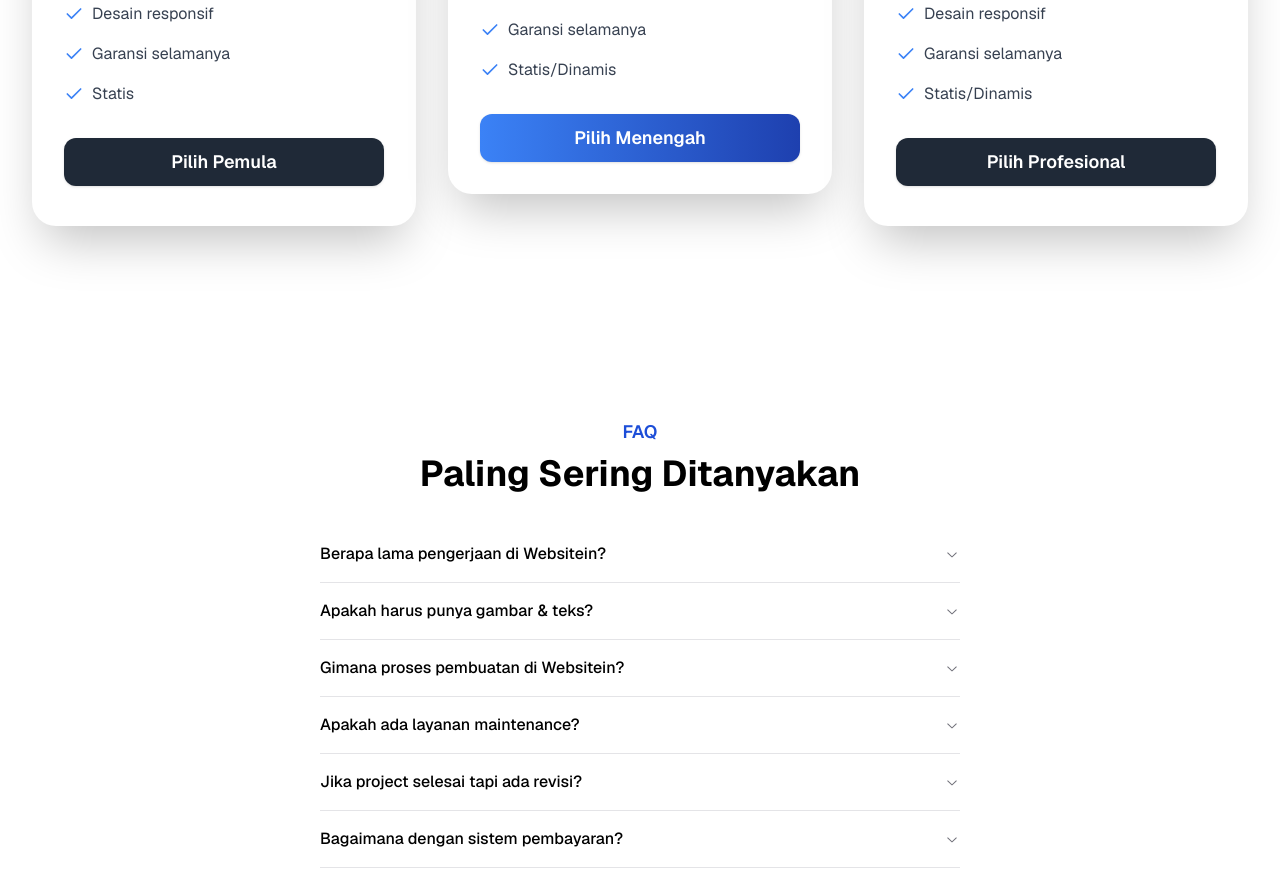
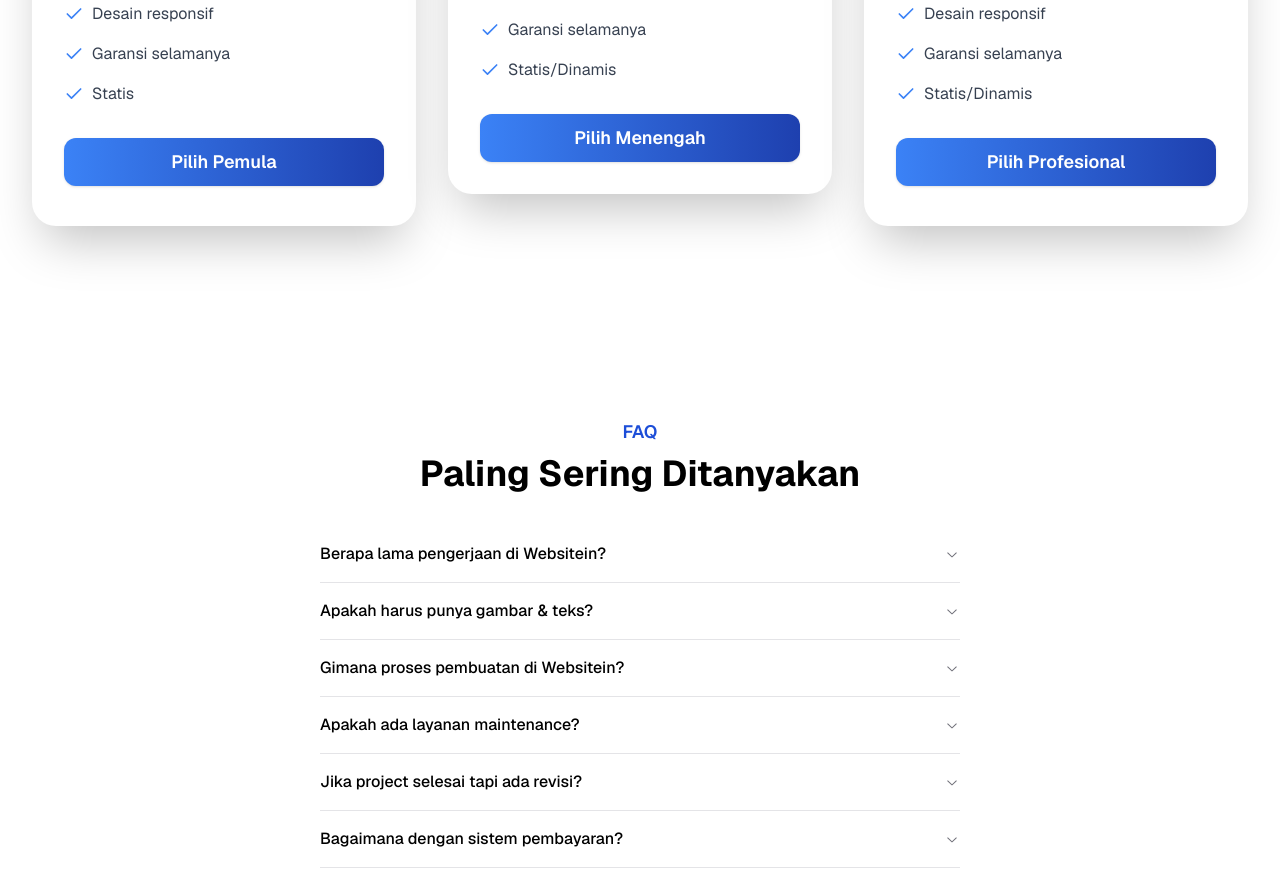
Before and after one commit to arkhanardana/websitein, a Next.js app: page / in a window 1280 px wide. Shown: the part 3160-4046 px from the top of the page. Built offline with nearby package versions, Linux system fonts and the light colour scheme.

Commit message:
edit button pesan sekarang

```diff
--- a/src/components/HeroSection.tsx
+++ b/src/components/HeroSection.tsx
@@ -32,7 +32,7 @@ export function HeroSection() {
 				Websitein adalah Jasa Pembuatan Website dengan menerapkan desain yang kreatif serta modern
 			</p>
 			<div className="flex gap-x-2 pt-2 items-center justify-center">
-				<Link href={"https://wa.me/628989098432?text=Saya%20mau%20pesan"}>
+				<Link href={"#pricing"}>
 					<RainbowButton>Pesan Sekarang</RainbowButton>
 				</Link>
 			</div>
--- a/src/components/Pricing.tsx
+++ b/src/components/Pricing.tsx
@@ -80,9 +80,8 @@ export default function Pricing() {
                         </ul>
                         <Button
                            onClick={() => handleWhatsAppClick(plan.whatsappMessage)}
-                           className={`w-full py-6 ${plan.popular
-                              ? "bg-gradient-to-r from-blue-500 to-blue-800 hover:from-blue-600 hover:to-blue-900"
-                              : "bg-gray-800 hover:bg-gray-700"
+                           className={`w-full py-6 ${plan
+                              && "bg-gradient-to-r from-blue-500 to-blue-800 hover:from-blue-600 hover:to-blue-900"
                               } text-white font-semibold rounded-xl transition-colors duration-300 text-lg`}
                         >
                            Pilih {plan.name}
```
